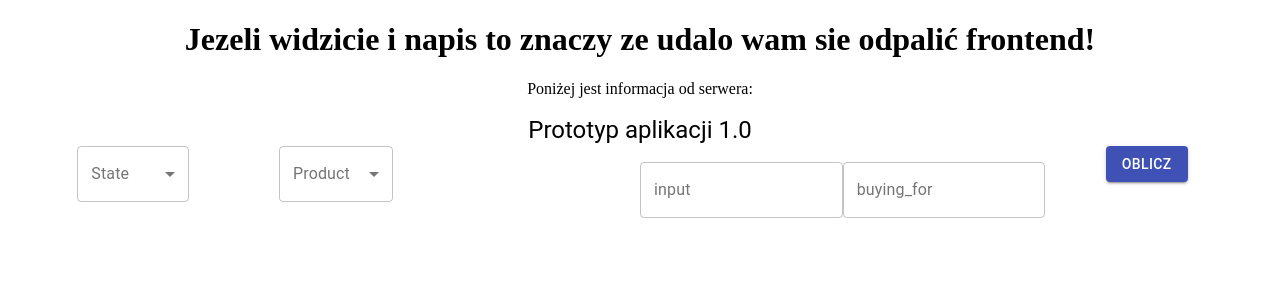
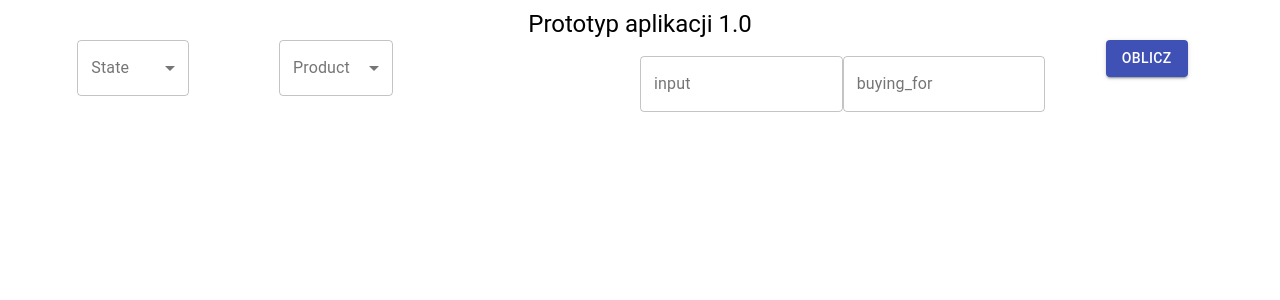
Before and after one commit to tobiaszkubiak31/ZPI_2020_BornedInKwarantannaClone, a React (Create React App) app: page / in a window 1280 px wide. Shown: the top 300 px of the page. Built offline with nearby package versions, Linux system fonts and the light colour scheme.

Commit message:
remove unnecessary elements

```diff
--- a/src/components/App.js
+++ b/src/components/App.js
@@ -8,8 +8,6 @@ export default class App extends React.Component {
     return (
       <div className="App">
         <header className="App-header">
-          <h1>Jezeli widzicie i napis to znaczy ze udalo wam sie odpalić frontend!</h1>
-          <ConnectionTestComponent/>
         </header>
         {/*Tutaj jest nasz nowy element*/}
         <PrototypeComponent/>
```
